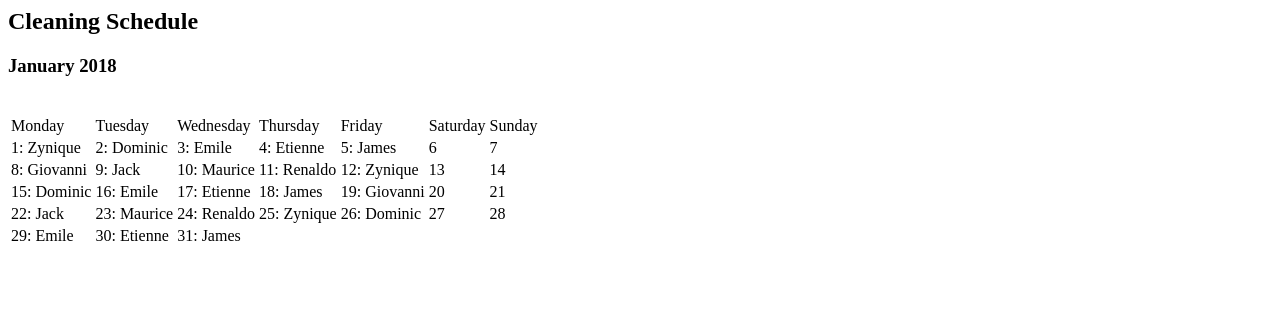
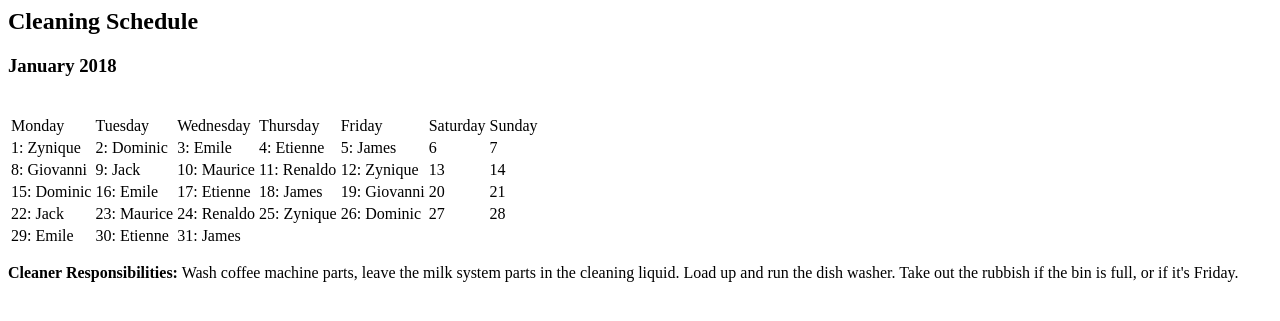
Before and after one commit to jsinclair/OfficeCleaning, a PHP site: page / in a window 1280 px wide. Shown: the top 321 px of the page. Run offline with PHP 8.4, Linux system fonts and the light colour scheme.

Commit message:
Added cleaner responsibilities.

```diff
--- a/index.php
+++ b/index.php
@@ -77,4 +77,6 @@ while ($currentDay < date('t',strtotime(date('Y-'.$testMonth.'-01')))+1) {
 echo "</tr>";
 echo "</table>";
 
+echo "<p><b>Cleaner Responsibilities:</b> Wash coffee machine parts, leave the milk system parts in the cleaning liquid. Load up and run the dish washer. Take out the rubbish if the bin is full, or if it's Friday.</p>";
+
 ?>
```
